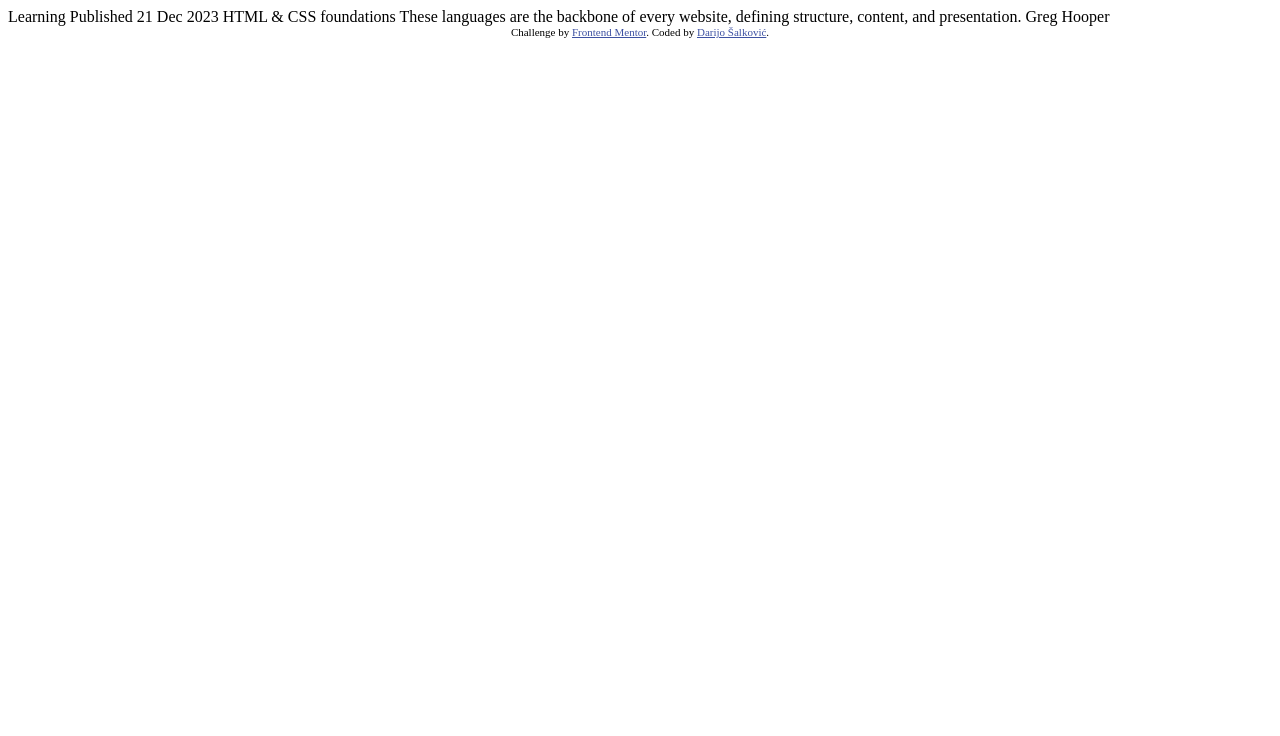
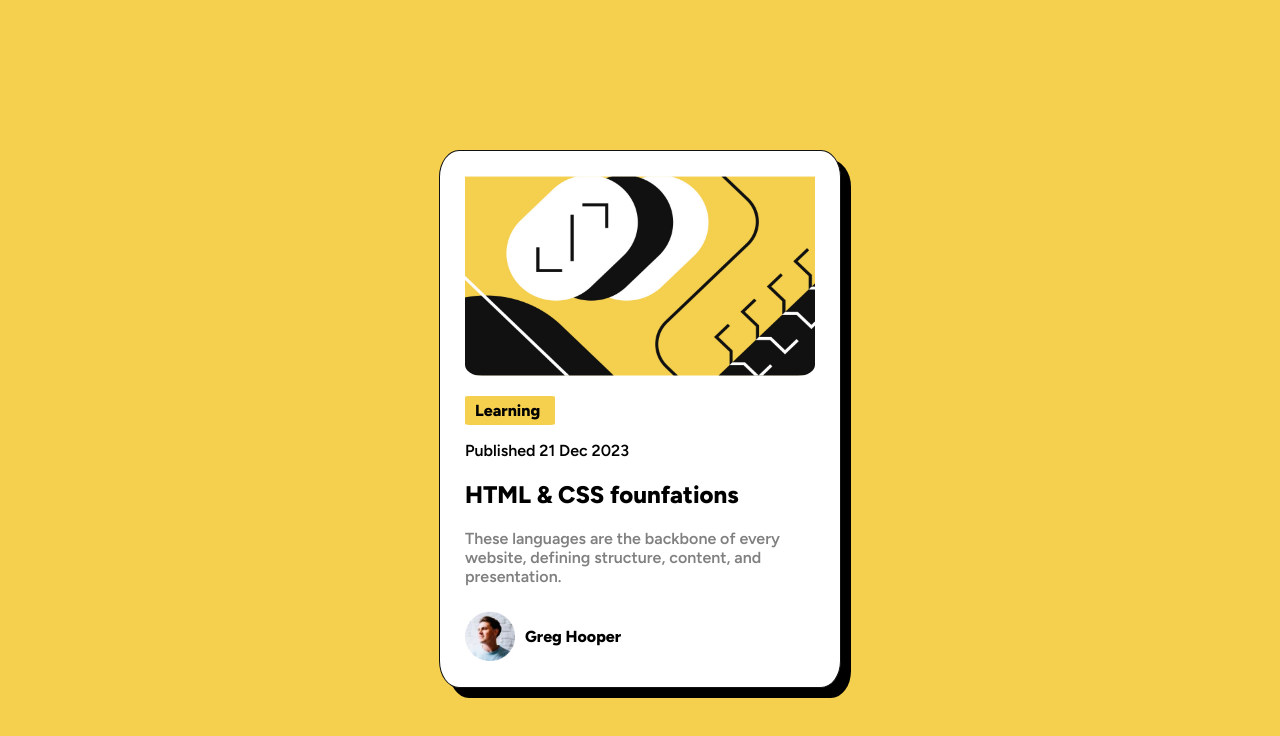
Before and after one commit to D-Salkovic/Blog-preview-card, a plain HTML site: page index.html in a window 1280 px wide. Drawn offline with Linux system fonts and the light colour scheme.

Commit message:
Finish desktop version

```diff
--- /dev/null
+++ b/assets/styles/style.css
@@ -0,0 +1,90 @@
+:root {
+    /* Primary color */
+    --primary: hsl(47, 88%, 63%);
+
+    /* Neutral color */
+    --white: hsl(0, 0%, 100%);
+    --grey: hsl(0, 0%, 50%);
+    --black: hsl(0, 0%, 7%);
+
+    /* Font family */
+    --font-family: 'Figtree', sans-serif;
+
+    /* Font size */
+    --font-size: 16px;
+
+    /* Font weight */
+    --normal: 600;
+    --bold: 800;
+}
+
+.normal {
+    font-weight: var(--normal);
+}
+
+.bold {
+    font-weight: var(--bold);
+}
+
+.primary {
+    background-color: var(--primary);
+}
+
+.grey {
+    color: var(--grey);
+}
+
+body {
+    font-family: var(--font-family);
+    font-size:  var(--font-size);
+    background-color: var(--primary);
+}
+
+.container {
+    background-color: var(--white);
+    border: 1px solid var(--black);
+    border-radius: 5%;
+    width: 400px;
+    margin: 150px auto;
+    box-shadow: 10px 10px;
+}
+
+p, img, h2 {
+    margin-left: 25px;;
+}
+
+.banner {
+    border-radius: 5%;
+    padding-top: 25px;
+    width: 350px;
+    height: 200px;
+}
+
+.button {
+    padding: 5px 10px;
+    margin-right: 285px;
+    border-radius: 5%;
+}
+
+img {
+    width: 50px;
+    height: 50px;
+}
+
+.author {
+    display: flex;
+    margin: 25px 0;
+}
+
+.author p {
+    margin-left: 10px;
+}
+
+.container:hover {
+    box-shadow: 20px 20px;
+}
+
+h2:hover {
+    color: var(--primary);
+    cursor: pointer;
+}
--- a/index.html
+++ b/index.html
@@ -2,33 +2,30 @@
 <html lang="en">
 <head>
   <meta charset="UTF-8">
-  <meta name="viewport" content="width=device-width, initial-scale=1.0"> <!-- displays site properly based on user's device -->
+  <meta name="viewport" content="width=device-width, initial-scale=1.0">
+
+  <link rel="preconnect" href="https://fonts.googleapis.com">
+  <link rel="preconnect" href="https://fonts.gstatic.com" crossorigin>
+  <link href="https://fonts.googleapis.com/css2?family=Figtree:wght@600;800&display=swap" rel="stylesheet">
+  <link rel="stylesheet" href="assets/styles/style.css">
 
   <link rel="icon" type="image/png" sizes="32x32" href="./assets/images/favicon-32x32.png">
-
-  <title>Frontend Mentor | Blog preview card</title>
-
-  <!-- Feel free to remove these styles or customise in your own stylesheet 👍 -->
-  <style>
-    .attribution { font-size: 11px; text-align: center; }
-    .attribution a { color: hsl(228, 45%, 44%); }
-  </style>
+  <title>Darijo Šalković | Blog preview card</title>
 </head>
 <body>
 
-  Learning
+  <div class="container">
+    <img src="assets/images/illustration-article.jpg" class="banner" alt="Banner-image">
+    <p class="bold primary button">Learning</p>
+    <p class="normal">Published 21 Dec 2023</p>
+    <h2 class="bold">HTML & CSS founfations</h2>
+    <h2></h2>
+    <p class="grey">These languages are the backbone of every website, defining structure, content, and presentation.</p>
+    <div class="author">
+      <img src="assets/images/image-avatar.webp" alt="Avatar-image">
+      <p class="bold">Greg Hooper</p>
+    </div>
+  </div>
 
-  Published 21 Dec 2023
-
-  HTML & CSS foundations
-
-  These languages are the backbone of every website, defining structure, content, and presentation.
-
-  Greg Hooper
-
-  <div class="attribution">
-    Challenge by <a href="https://www.frontendmentor.io?ref=challenge" target="_blank">Frontend Mentor</a>.
-    Coded by <a href="#">Darijo Šalković</a>.
-  </div>
 </body>
 </html>
```
Also changed, not shown: assets/images/illustration-article.jpg (added).
